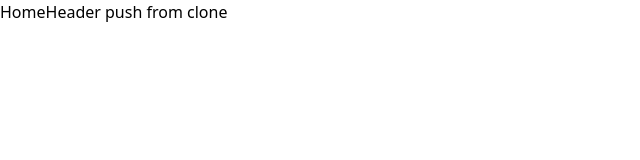
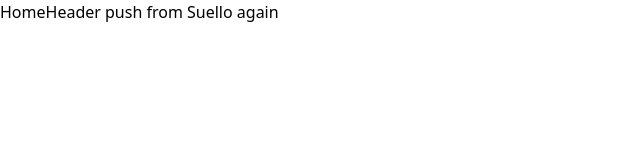
Before and after one commit to reyatwel/mp2, a Next.js app: page / in a window 1280 px wide. Shown: the top 160 px of the page, without its empty margins (0-640 px from the left). Built offline with nearby package versions, Linux system fonts and the light colour scheme.

Commit message:
test2 for suello clone

```diff
--- a/src/app/components/HomeHeader.jsx
+++ b/src/app/components/HomeHeader.jsx
@@ -1,7 +1,7 @@
 export default function HomeHeader() {
   return (
     <div>
-      HomeHeader push from clone
+      HomeHeader push from Suello again
     </div>
   )
 }
```
